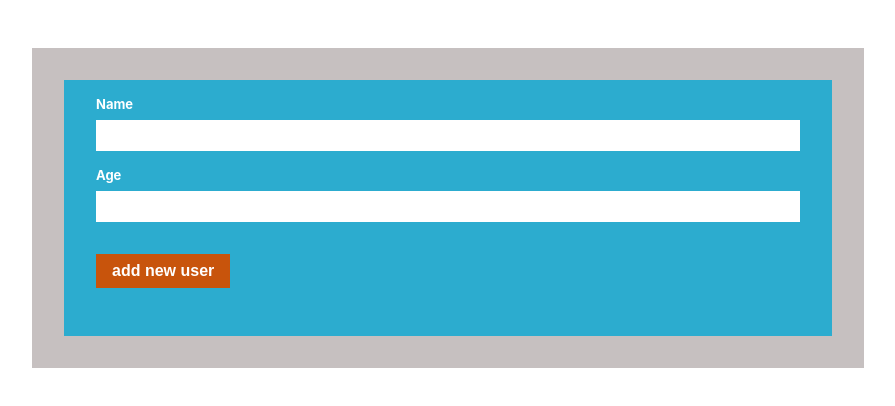
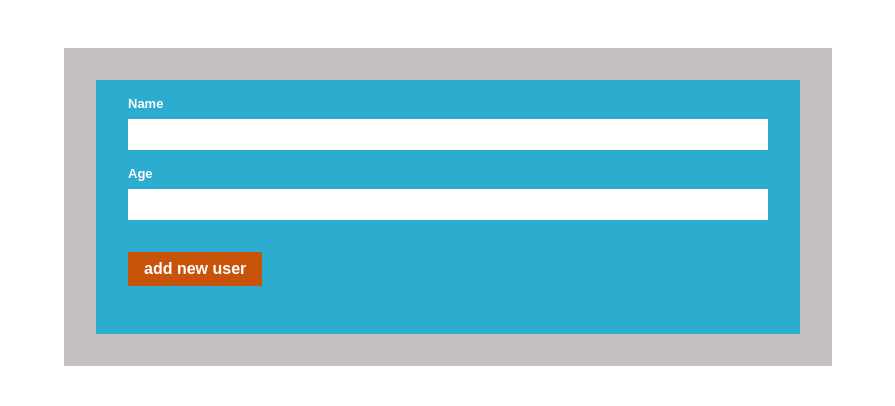
Before and after one commit to DejanVjestica/user-app, a React (Create React App) app: page / in a window 1280 px wide. Shown: the top 406 px of the page, without its empty margins (192-1087 px from the left). Built offline with nearby package versions, Linux system fonts and the light colour scheme.

Commit message:
Add global styles

```diff
--- a/src/index.scss
+++ b/src/index.scss
@@ -1,13 +1,11 @@
+* {
+	box-sizing: border-box;
+}
+
+html {
+	font-family: Arial, Helvetica, sans-serif;
+}
+
 body {
 	margin: 0;
-	font-family: -apple-system, BlinkMacSystemFont, 'Segoe UI', 'Roboto',
-		'Oxygen', 'Ubuntu', 'Cantarell', 'Fira Sans', 'Droid Sans',
-		'Helvetica Neue', sans-serif;
-	-webkit-font-smoothing: antialiased;
-	-moz-osx-font-smoothing: grayscale;
 }
-
-code {
-	font-family: source-code-pro, Menlo, Monaco, Consolas, 'Courier New',
-		monospace;
-}
```
